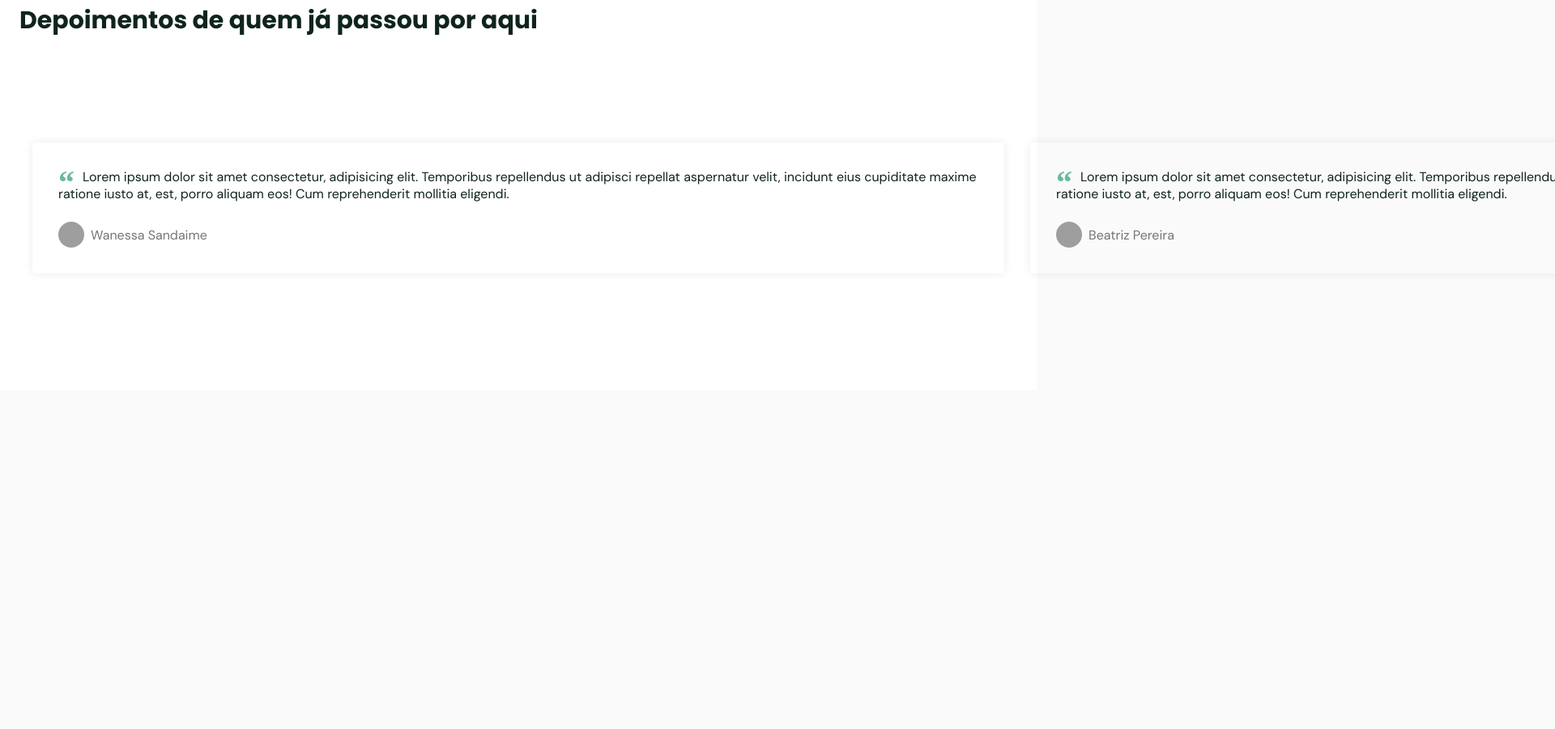
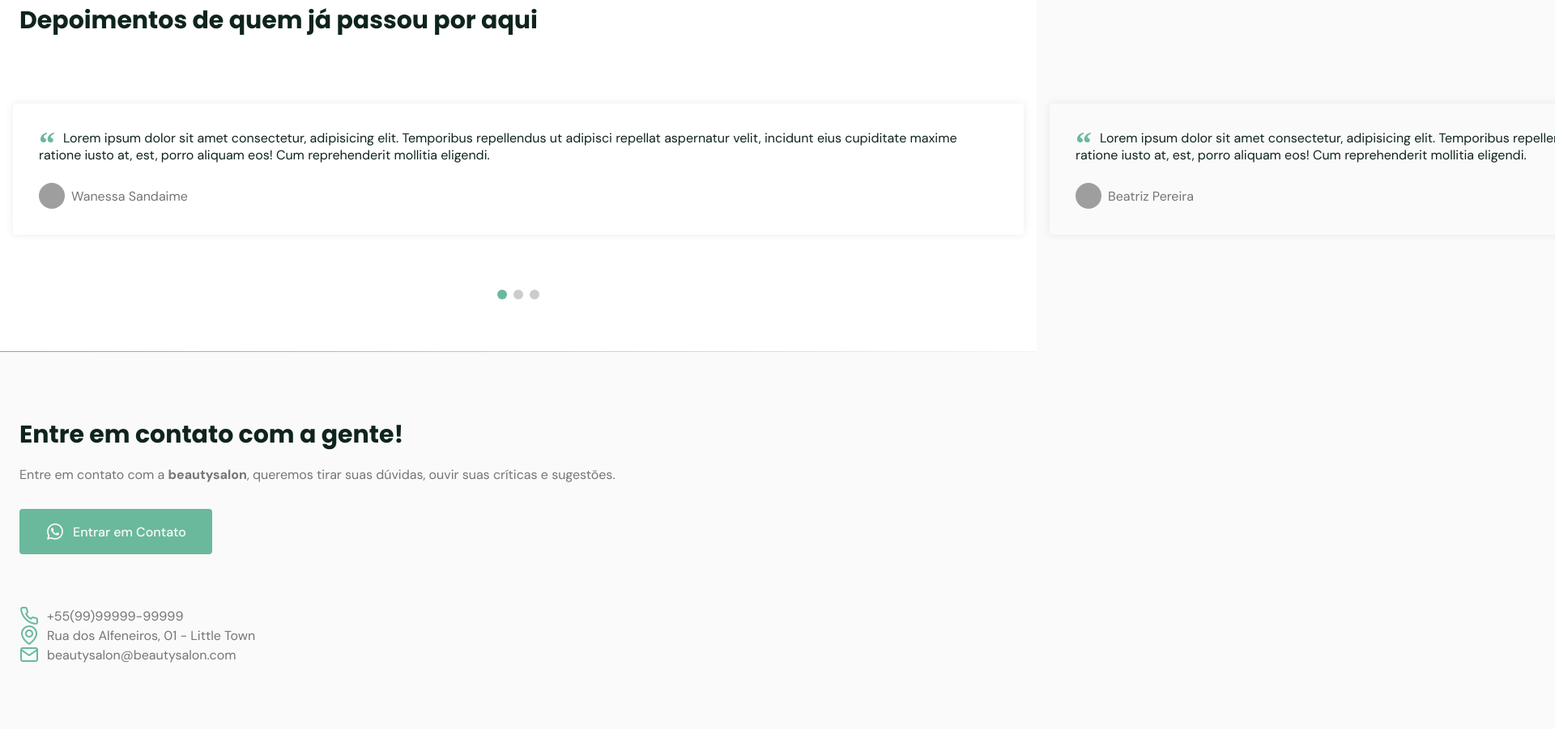
Before and after one commit to brunohhomem/nlw6-origin-six, a plain HTML site: page index.html in a window 1280 px wide. Shown: the part 4159-5060 px from the top of the page at 81% size, 1920 px wide, since content can reach past the window. Before the commit the page ends 4641 px from the top, so only its background shows below. Drawn offline with nearby package versions, Linux system fonts and the light colour scheme; grey boxes are pictures that could not be loaded; files whose address does not match are found by name.

Commit message:
aula 03 finalizada

```diff
--- a/index.html
+++ b/index.html
@@ -12,7 +12,7 @@
       href="https://unpkg.com/swiper/swiper-bundle.min.css"
     />
 
-    <!-- Icones -->
+    <!-- Icons -->
     <link rel="stylesheet" href="assets/fonts/style.css" />
 
     <!-- STYLES -->
@@ -111,7 +111,7 @@
           <header>
             <h2 class="title">Serviços</h2>
             <p>
-              Com mais de 10 anos no mercado, o <strong>Beautysalon</strong> já
+              Com mais de 10 anos no mercado, o <strong>beautysalon</strong> já
               conquistou clientes de inúmeros países com seus tratamentos
               exclusivos e totalmente naturais
             </p>
@@ -217,17 +217,51 @@
               </div>
             </div>
 
-            <div class="swiper-pagination"></div>
+            <div class="swiper-pagination" id="swiper-pagination"></div>
           </div>
         </div>
       </section>
 
+      <div class="divider-2"></div>
+
       <!-- Contact -->
+
+      <section class="section" id="contact">
+        <div class="container grid">
+          <div class="text">
+            <h2 class="title">Entre em contato com a gente!</h2>
+            <p>
+              Entre em contato com a <strong>beautysalon</strong>, queremos
+              tirar suas dúvidas, ouvir suas críticas e sugestões.
+            </p>
+            <a
+              href="https://api.whatsapp.com/send?phone=+55999999999999&text=Oi, Gostaria de agendar um horário!"
+              class="button"
+              target="_blank"
+              ><i class="icon-whatsapp"></i>Entrar em Contato</a
+            >
+          </div>
+          <div class="links">
+            <ul>
+              <li><i class="icon-phone"></i> +55(99)99999-99999</li>
+              <li>
+                <i class="icon-map-pin"></i> Rua dos Alfeneiros, 01 - Little
+                Town
+              </li>
+              <li><i class="icon-mail"></i> beautysalon@beautysalon.com</li>
+            </ul>
+          </div>
+        </div>
+      </section>
     </main>
 
     <!-- Swiper -->
     <script src="https://unpkg.com/swiper/swiper-bundle.min.js"></script>
 
+    <!-- Scroll Review-->
+
+    <script src="https://unpkg.com/scrollreveal"></script>
+
     <!-- main.js -->
     <script src="main.js"></script>
   </body>
--- a/main.js
+++ b/main.js
@@ -1,4 +1,4 @@
-/*  abre e fecha o menu quando clicar no icone: hamburguer e x */
+/*  abre e fecha o menu quando clicar no icon: barras e x */
 const nav = document.querySelector('#header nav')
 const toggle = document.querySelectorAll('nav .toggle')
 
@@ -40,3 +40,21 @@ const swiper = new Swiper('.swiper-container', {
   mousewheel: true,
   keyboard: true
 })
+
+/* ScrollReveal: Mostrar elementos quando der scroll na página */
+const scrollReveal = ScrollReveal({
+  origin: 'top',
+  distance: '30px',
+  duration: 700,
+  rest: true
+})
+
+scrollReveal.reveal(
+  `#home .image, #home .text,
+  #about .image, #about .text,
+  #services header, #services .card,
+  #testimonials header, #testimonials .testimonials
+  #contact .text, #contact .links
+  `,
+  { interval: 100 }
+)
--- a/style.css
+++ b/style.css
@@ -360,6 +360,17 @@ nav.show div.icon-close {
   background: white;
 }
 
+#testimonials .container {
+  margin-left: 0;
+  margin-right: 0;
+}
+
+#testimonials header {
+  margin-left: 1.5rem;
+  margin-right: 1.5rem;
+  margin-bottom: 0;
+}
+
 #testimonials blockquote {
   padding: 2rem;
   box-shadow: 0px 0px 12px rgba(0, 0, 0, 0.08);
@@ -411,3 +422,36 @@ nav.show div.icon-close {
 .swiper-pagination-bullet-active {
   background: var(--base-color);
 }
+
+/* Por algum motivo, o css da biblioteca, coloca um bottom de 10px, e isso quebra o elemento em tela, fazendo os bullet aparecerem lá em cima na home. Colocando esse bottom auto, utilizando selector de Id (mais forte), consegui fazer o bullet ficar no seu devido lugar.*/
+#swiper-pagination {
+  bottom: auto;
+}
+
+/*====  CONTACT ============================ */
+#contact .grid {
+  gap: 4rem;
+}
+
+#contact .text p {
+  margin-bottom: 2rem;
+}
+
+#contact .button i,
+#contact ul li i {
+  font-size: 1.5rem;
+  margin-right: 0.625rem;
+}
+
+#contact ul.grid {
+  gap: 2rem;
+}
+
+#contact ul li {
+  display: flex;
+  align-items: center;
+}
+
+#contact ul li i {
+  color: var(--base-color);
+}
```
